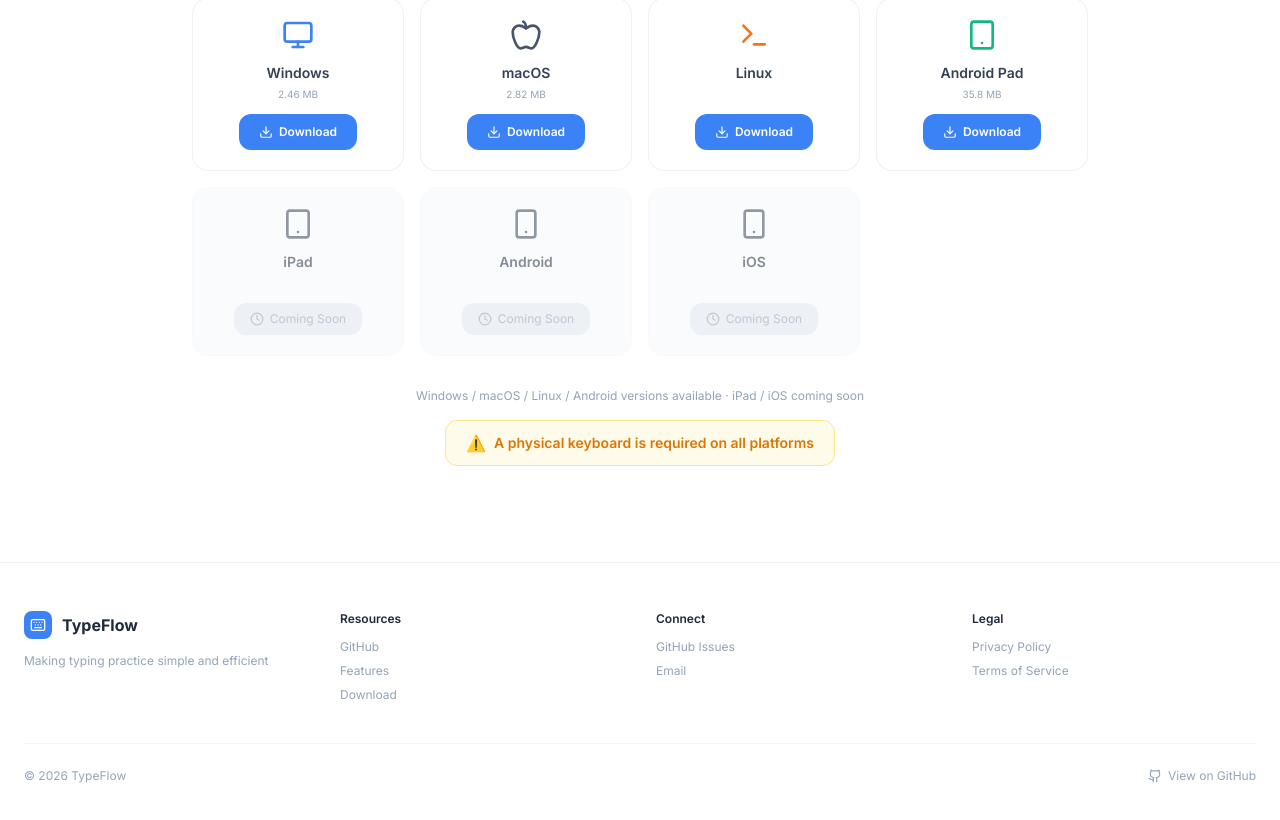
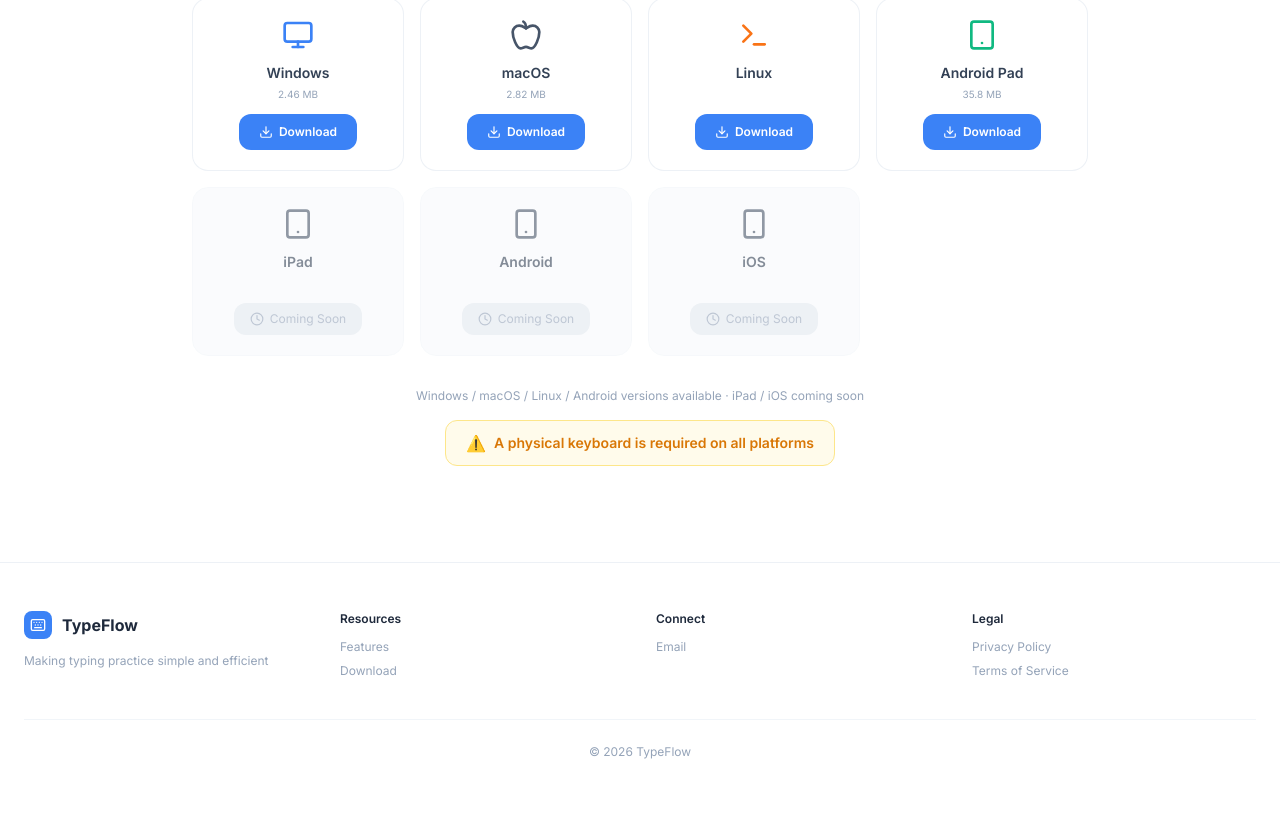
Before and after one commit to skyloveflash1-netizen/type-flow-landing, a React (Vite) app: page / in a window 1280 px wide. Shown: the part 4214-5034 px from the top of the page. Built offline with nearby package versions, Linux system fonts and the light colour scheme.

Commit message:
fix: remove github links from footer, update email

```diff
--- a/src/components/Footer.tsx
+++ b/src/components/Footer.tsx
@@ -1,6 +1,6 @@
 import React from 'react';
 import { useI18n } from '../i18n/I18nContext';
-import { Keyboard, Github } from 'lucide-react';
+import { Keyboard } from 'lucide-react';
 
 export default function Footer() {
   const { t } = useI18n();
@@ -26,7 +26,6 @@ export default function Footer() {
           <div>
             <h4 className="text-xs font-semibold text-slate-800 dark:text-white mb-3">{t.footerResources}</h4>
             <div className="space-y-2">
-              <a href="#" className="block text-xs text-slate-400 dark:text-slate-500 hover:text-brand-500 transition-colors">GitHub</a>
               <a href="#features" className="block text-xs text-slate-400 dark:text-slate-500 hover:text-brand-500 transition-colors">{t.navFeatures}</a>
               <a href="#download" className="block text-xs text-slate-400 dark:text-slate-500 hover:text-brand-500 transition-colors">{t.navDownload}</a>
             </div>
@@ -36,8 +35,7 @@ export default function Footer() {
           <div>
             <h4 className="text-xs font-semibold text-slate-800 dark:text-white mb-3">{t.footerConnect}</h4>
             <div className="space-y-2">
-              <a href="#" className="block text-xs text-slate-400 dark:text-slate-500 hover:text-brand-500 transition-colors">GitHub Issues</a>
-              <a href="mailto:feedback@typeflow.app" className="block text-xs text-slate-400 dark:text-slate-500 hover:text-brand-500 transition-colors">Email</a>
+              <a href="mailto:skyloveflash@163.com" className="block text-xs text-slate-400 dark:text-slate-500 hover:text-brand-500 transition-colors">Email</a>
             </div>
           </div>
 
@@ -52,12 +50,8 @@ export default function Footer() {
         </div>
 
         {/* Bottom */}
-        <div className="flex flex-col sm:flex-row items-center justify-between pt-6 border-t border-slate-100 dark:border-slate-800">
+        <div className="flex items-center justify-center pt-6 border-t border-slate-100 dark:border-slate-800">
           <span className="text-xs text-slate-400 dark:text-slate-500">{t.footerCopyright}</span>
-          <a href="#" className="flex items-center gap-1.5 text-xs text-slate-400 dark:text-slate-500 hover:text-brand-500 transition-colors mt-2 sm:mt-0">
-            <Github className="w-3.5 h-3.5" />
-            View on GitHub
-          </a>
         </div>
       </div>
     </footer>
```
